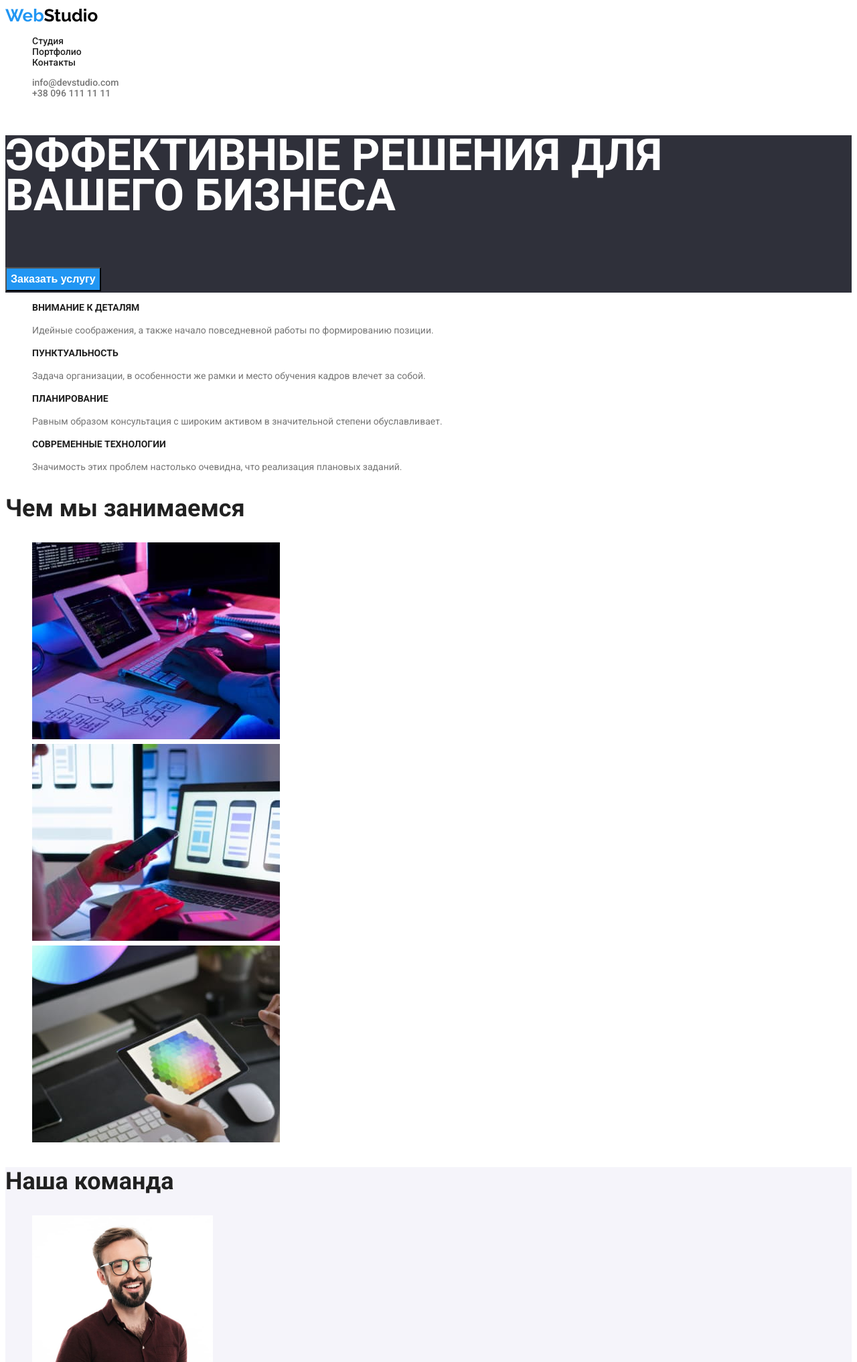
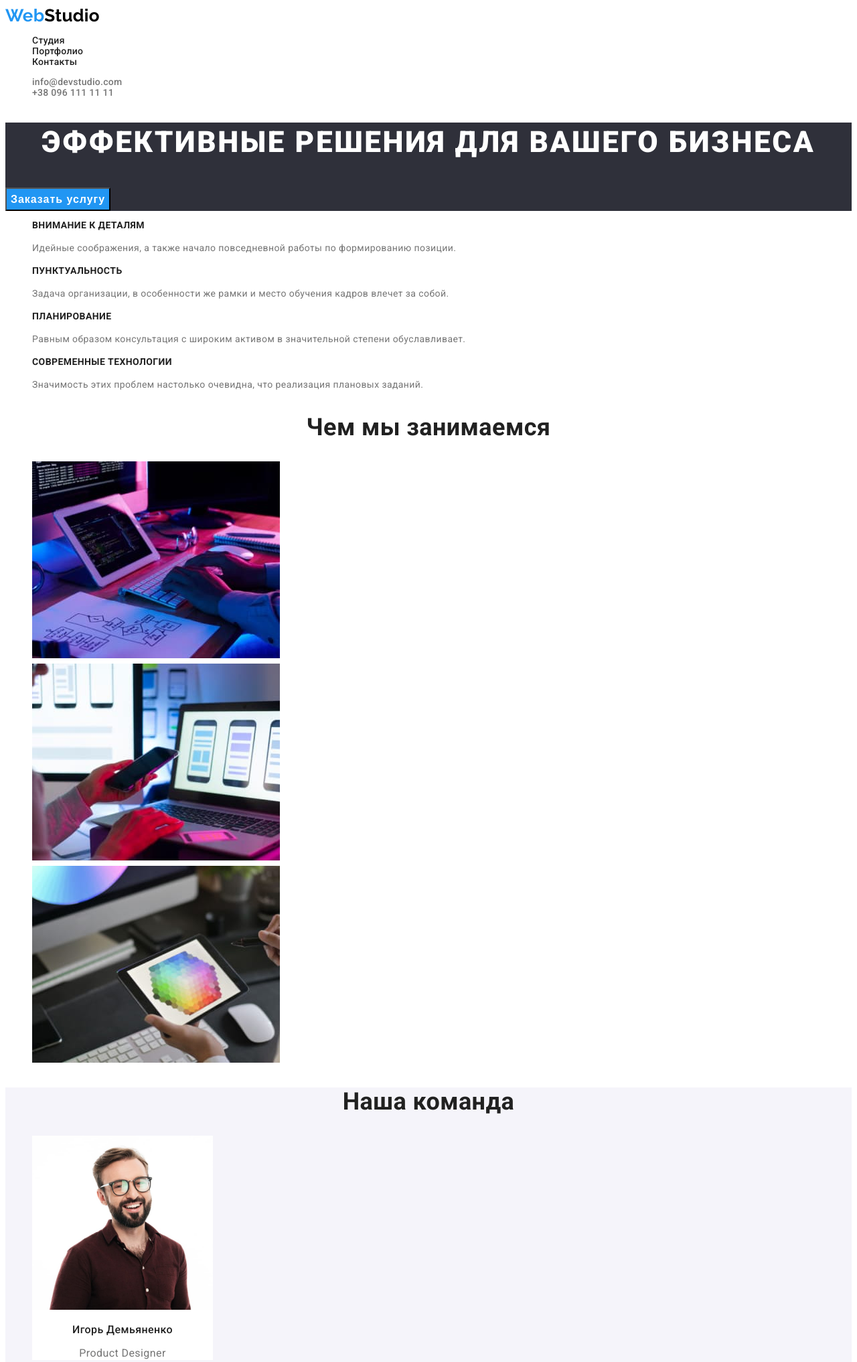
Before and after one commit to Oleksandr482/goit-markup-hw-02, a plain HTML site: page index.html in a window 1280 px wide. Shown: the top 2034 px of the page at 67% size. Drawn offline with Linux system fonts and the light colour scheme.

Commit message:
корекція шрифтів

```diff
--- a/css/styles.css
+++ b/css/styles.css
@@ -15,11 +15,12 @@ body {
   font-style: normal;
   font-weight: normal;
   font-size: 14px;
-  line-height: 24px;
+  line-height: 1.71;
+  letter-spacing: 0.03em;
 }
 
 li {
-  list-style-type: none;
+  list-style: none;
 }
 
 /* Хедер */
@@ -27,16 +28,17 @@ li {
 .header {
   font-weight: 500;
   font-size: 14px;
-  line-height: 16px;
+  line-height: 1.14;
+  letter-spacing: 0.02em;
 }
 
 .logo-header {
   color: #000000;
   text-decoration: none;
   font-family: Raleway;
-  font-weight: bold;
+  font-weight: 700;
   font-size: 26px;
-  line-height: 31px;
+  line-height: 1.19;
 }
 
 .logo-item {
@@ -68,23 +70,32 @@ li {
 }
 
 /* Main */
+.hero {
+  background-color: var(--primary-bg-color);
+}
 
-.hero {
+.hero .title {
   color: var(--body-color);
-  background-color: var(--primary-bg-color);
   font-weight: 900;
   font-size: 44px;
-  line-height: 60px;
+  line-height: 1.36;
+  text-align: center;
+  letter-spacing: 0.06em;
   text-transform: uppercase;
 }
 
 .hero-button {
   background-color: var(--accent-color);
+
   color: var(--body-color);
   cursor: pointer;
-  font-weight: bold;
+  font-weight: 700;
   font-size: 16px;
-  line-height: 30px;
+  line-height: 1.86;
+  display: flex;
+  align-items: center;
+  text-align: center;
+  letter-spacing: 0.06em;
 }
 /*
 .title-activity,
@@ -93,23 +104,25 @@ li {
 } */
 
 .title-specifics {
-  font-weight: bold;
+  font-weight: 700;
   font-size: 14px;
-  line-height: 16px;
+  line-height: 1.14;
   color: var(--title-text-colot);
   text-transform: uppercase;
 }
 
-.title-activity {
-  font-weight: bold;
+.title-activity,
+.team-title {
+  font-weight: 700;
   font-size: 36px;
-  line-height: 42px;
+  line-height: 1.17;
+  text-align: center;
   color: var(--title-text-colot);
 }
 
-.specifics,
+/* .specifics,
 .activity {
-}
+} */
 
 /* Наша команда */
 .team {
@@ -119,24 +132,16 @@ li {
 .team-member {
   background-color: var(--body-color);
   width: 270px;
-  font-weight: normal;
+  font-weight: 400;
   font-size: 16px;
-  line-height: 19px;
-}
-
-.team-member-title,
-.team-title {
-  color: var(--title-text-colot);
-}
-
-.team-title {
-  font-weight: bold;
-  font-size: 36px;
-  line-height: 42px;
+  line-height: 1.19;
+  text-align: center;
 }
 
 .team-member-title {
+  color: var(--title-text-colot);
   font-weight: 500;
+  font-size: 16px;
 }
 
 /* Футер */
@@ -149,9 +154,9 @@ li {
   color: #ffffff;
   text-decoration: none;
   font-family: Raleway;
-  font-weight: bold;
+  font-weight: 700;
   font-size: 26px;
-  line-height: 31px;
+  line-height: 1.19;
 }
 
 .address {
@@ -164,16 +169,21 @@ li {
 }
 
 /* Портфоліо */
-.filters {
-}
+/* .filters {
+} */
 
 .filter-button {
   background-color: var(--secondary-bg-color);
   border-radius: 4px;
+  border-color: var(--secondary-bg-color);
+
+  font-family: roboto;
   color: var(--title-text-colot);
   font-weight: 500;
   font-size: 16px;
-  line-height: 26px;
+  line-height: 1.62;
+  text-align: center;
+  cursor: pointer;
 }
 
 .filter-button:hover,
@@ -183,14 +193,15 @@ li {
 }
 
 .projects {
-  font-weight: normal;
+  font-weight: 400;
   font-size: 16px;
-  line-height: 30px;
+  line-height: 1.87;
 }
 
 .project-title {
-  font-weight: bold;
+  color: var(--title-text-colot);
+  font-weight: 700;
   font-size: 18px;
-  line-height: 36px;
-  color: var(--title-text-colot);
+  line-height: 2;
+  letter-spacing: 0.06em;
 }
--- a/index.html
+++ b/index.html
@@ -5,11 +5,12 @@
     <meta http-equiv="X-UA-Compatible" content="IE=edge">
     <meta name="viewport" content="width=device-width, initial-scale=1.0">
     <title lang="en">Web Studio</title>
-    <link rel="stylesheet" href="./css/styles.css">
+
     <link rel="preconnect" href="https://fonts.googleapis.com">
     <link rel="preconnect" href="https://fonts.gstatic.com" crossorigin>
     <link href="https://fonts.googleapis.com/css2?family=Raleway:wght@700&family=Roboto:wght@400;500;700;900&display=swap"
       rel="stylesheet">
+    <link rel="stylesheet" href="./css/styles.css">
 </head>
 <body>
 <!--Хедер-->
@@ -31,7 +32,7 @@
 <main>
   <!--Герой-->
 <section class="hero">
-  <h1>Эффективные решения для вашего бизнеса</h1>
+  <h1 class="title">Эффективные решения для вашего бизнеса</h1>
   <button type="button" class="hero-button">Заказать услугу</button>
 </section>
 <!--Особенности-->
```
Also changed, not shown: portfolio.html (+3 -3 lines).
